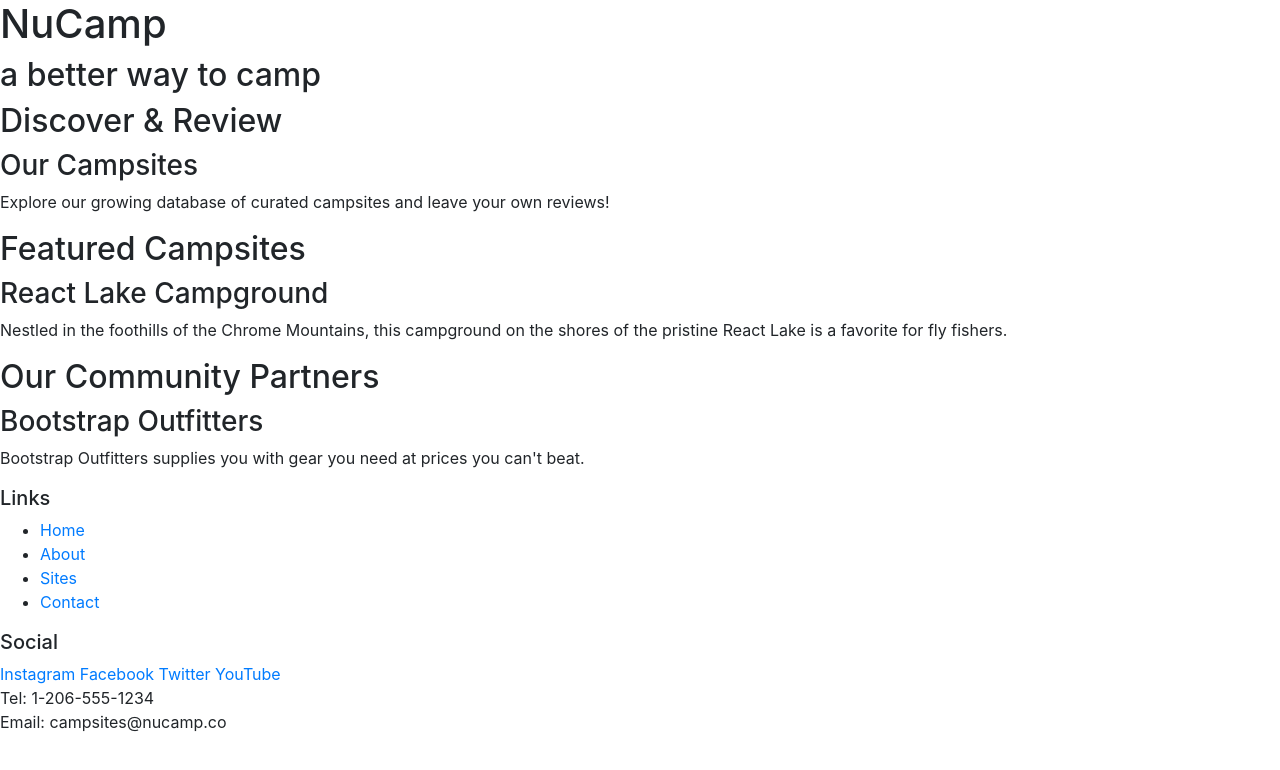
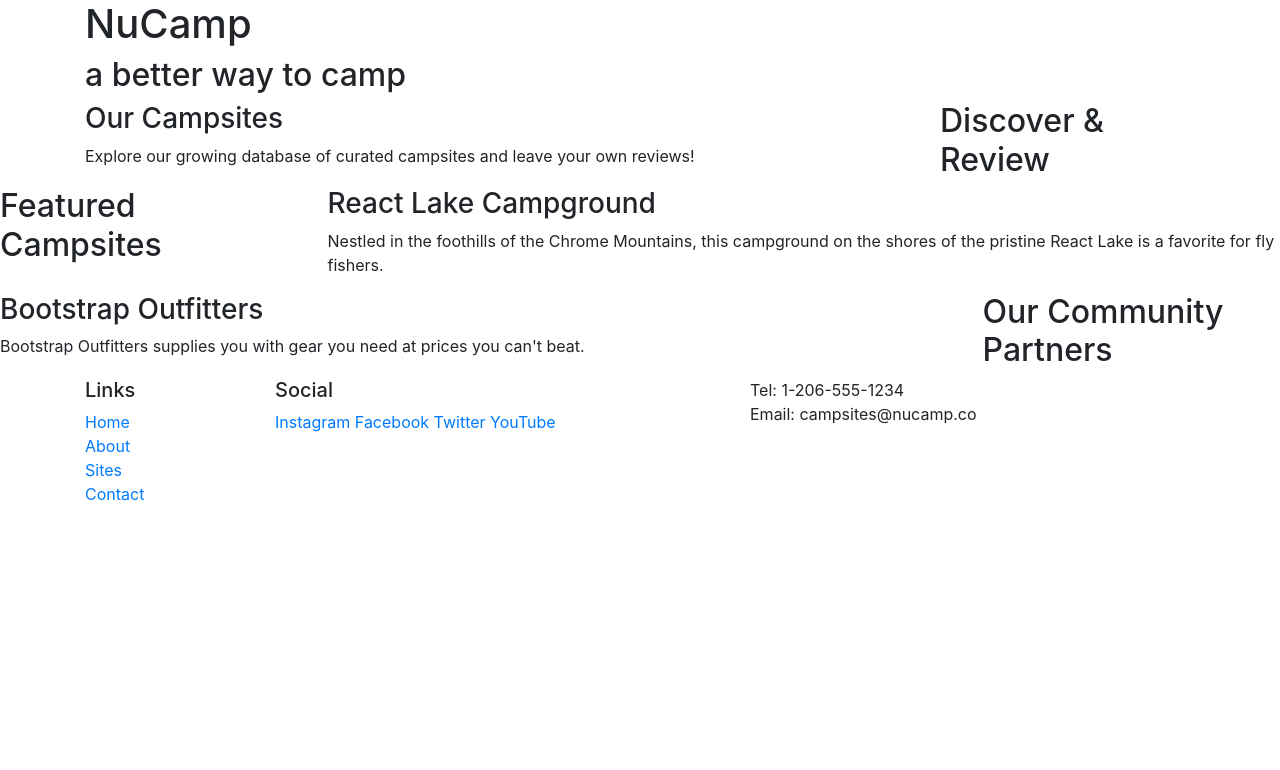
Before and after one commit to stacyhr/newcampsite, a website: page index.html in a window 1280 px wide. Drawn offline with nearby package versions, Linux system fonts and the light colour scheme.

Commit message:
Bootstrap Grid

```diff
--- a/index.html
+++ b/index.html
@@ -15,50 +15,70 @@
 <body>
 
     <header>
-        <div>
+        <div class="container">
+            <div class="row">
+                <div class="col">
                     <h1>NuCamp</h1>
                     <h2>a better way to camp</h2>
             </div>
+        </div>
+        </div>
     </header>
-
-    <div>
+<div class="container">
+    <div class="row">
+        <div class="col-sm-4 order-sm-last col-md-3">
         <h2>Discover & Review</h2>
+        </div>
+        <div class="col">
         <h3>Our Campsites</h3>
         <p>Explore our growing database of curated campsites and leave your own reviews!</p>
     </div>
+</div>
+</div>
 
-    <div>
+    <div class="row">
+    <div class="col-sm-4 col-md-3">
         <h2>Featured Campsites</h2>
+        </div>
+        <div class="col">
         <h3>React Lake Campground</h3>
         <p>Nestled in the foothills of the Chrome Mountains, this campground on the shores of the pristine React Lake is a favorite for fly fishers.</p>
     </div>
+    </div>
 
-    <div>
+    <div class="row">
+        <div class="col-sm-4 order-sm-last col-md-3">
         <h2>Our Community Partners</h2>
+        </div>
+        <div class="col">
         <h3>Bootstrap Outfitters</h3>
         <p>Bootstrap Outfitters supplies you with gear you need at prices you can't beat.</p>
     </div>
-
+</div>
 <footer>
-        <div>
+    <div class="container">
+        <div class="row">
+            <div class="col-4 col-sm-2 offset 1">
                 <h5>Links</h5>
-            <ul>
+                <ul class="list-unstyled">
                     <li><a href="#">Home</a></li>
                     <li><a href="#">About</a></li>
                     <li><a href="#">Sites</a></li>
                     <li><a href="#">Contact</a></li>
                 </ul>
             </div>
-        <div>
+            <div class="col-6 col-sm-5">
                 <h5>Social</h5>
                 <a href="http://instagram.com/">Instagram</a>
                 <a href="http://facebook.com/">Facebook</a>
                 <a href="http://twitter.com/">Twitter</a>
                 <a href="http://youtube.com/">YouTube</a>
             </div>
-        <div>
+            <div class="col-sm-4">
                 Tel: 1-206-555-1234<br />
                 Email: campsites@nucamp.co
+            </div>
+       </div>
     </div>
 </footer>
 
```
Lines whose indentation alone changed are shown as unchanged.
